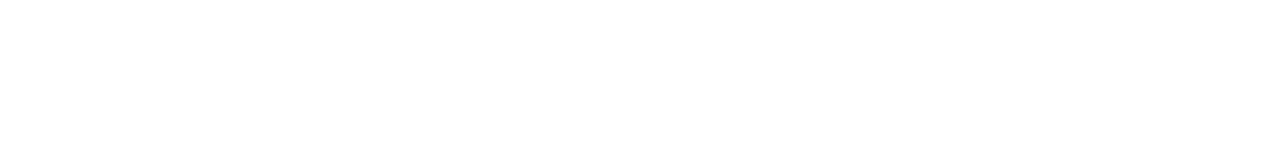
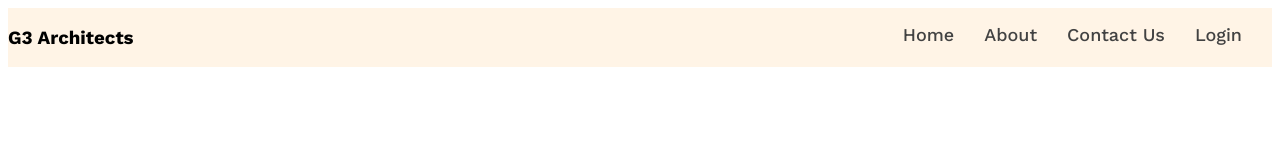
Before and after one commit to Biswa-Mitra-Barua/g3-architect-website, a plain HTML site: page index.html in a window 1280 px wide. Drawn offline with nearby package versions, Linux system fonts and the light colour scheme.

Commit message:
added the header,nav and background color in the header section

```diff
--- a/index.html
+++ b/index.html
@@ -6,9 +6,20 @@
     <title>G3 Architects</title>
     <link rel="stylesheet" href="styles/architects.css">
 </head>
-<body>
-    <header>
+<body class="work-sans-font">
+    <header class="bg-light">
+        <nav class="navbar display-flex">
+            <h3 class="brand">G3 Architects</h3>
+            <ul class="nav-links display-flex">
+                <li class="nav-item"><a href="" class="nav-link text-gray">Home </a></li>
+                <li class="nav-item"><a href="" class="nav-link text-gray">About </a></li>
+                <li class="nav-item"><a href="" class="nav-link text-gray">Contact Us</a></li>
+                <li class="nav-item"><a href="" class="nav-link text-gray">Login</a></li>
+            </ul>
+        </nav>
+        <div class="banner">
 
+        </div>
     </header>
     <main>
 
--- a/styles/architects.css
+++ b/styles/architects.css
@@ -0,0 +1,49 @@
+@import url('https://fonts.googleapis.com/css2?family=Work+Sans:ital,wght@0,100..900;1,100..900&display=swap');
+
+.work-sans-font {
+    font-family: "Work Sans", sans-serif;
+    font-optical-sizing: auto;
+    font-weight: 400;
+    font-style: normal;
+  }
+
+  /* shared styles */
+.display-flex{
+    display: flex;
+}
+
+
+
+  /* header styles */
+.bg-light{
+    background-color: rgba(255, 144, 14, 0.1);
+}
+  /* navbar styles */
+  .navbar{
+    justify-content: space-between;
+  }
+  .nav-item{
+    list-style: none;
+    margin-right: 30px;
+  }
+  .nav-link{
+    text-decoration: none;
+    font-weight: 500;
+    font-size: 18px;
+  }
+  /* dark 02 */
+  .text-gray{
+    color: #424242;
+  }
+  /* dark 03 */
+  .text-light-gray{
+    color: #727272;
+  }
+  /* dark 01 */
+  .text-black{
+    color: #131313;
+  }
+  .navbar , .banner{
+    max-width: 1440px;
+    margin: 0 auto;
+  }
```
